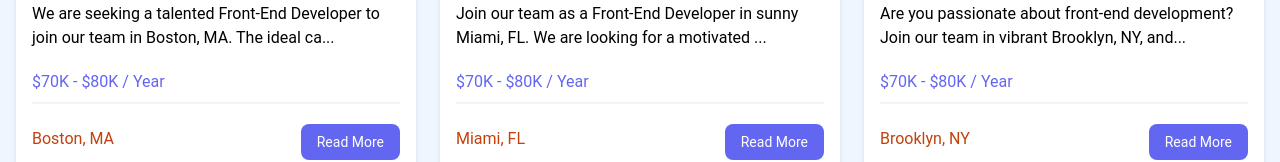
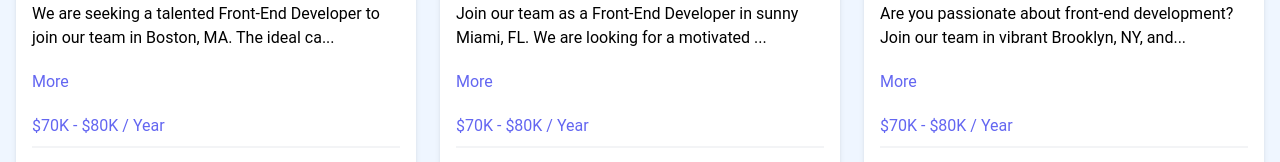
Before and after one commit to liamlabuschagne/react-crash-course, a React (Vite) app: page / in a window 1280 px wide. Shown: the part 502-664 px from the top of the page. Built offline with nearby package versions, Linux system fonts and the light colour scheme.

Commit message:
Add less/more link

```diff
--- a/src/components/JobListing.tsx
+++ b/src/components/JobListing.tsx
@@ -19,6 +19,9 @@
         </div>
 
         <div className="mb-5">{description}</div>
+        <button className="text-indigo-500 mb-5 hover:text-indigo-600">
+          {showFullDescription ? "Less" : "More"}
+        </button>
 
         <h3 className="text-indigo-500 mb-2">{job.salary} / Year</h3>
 
```
